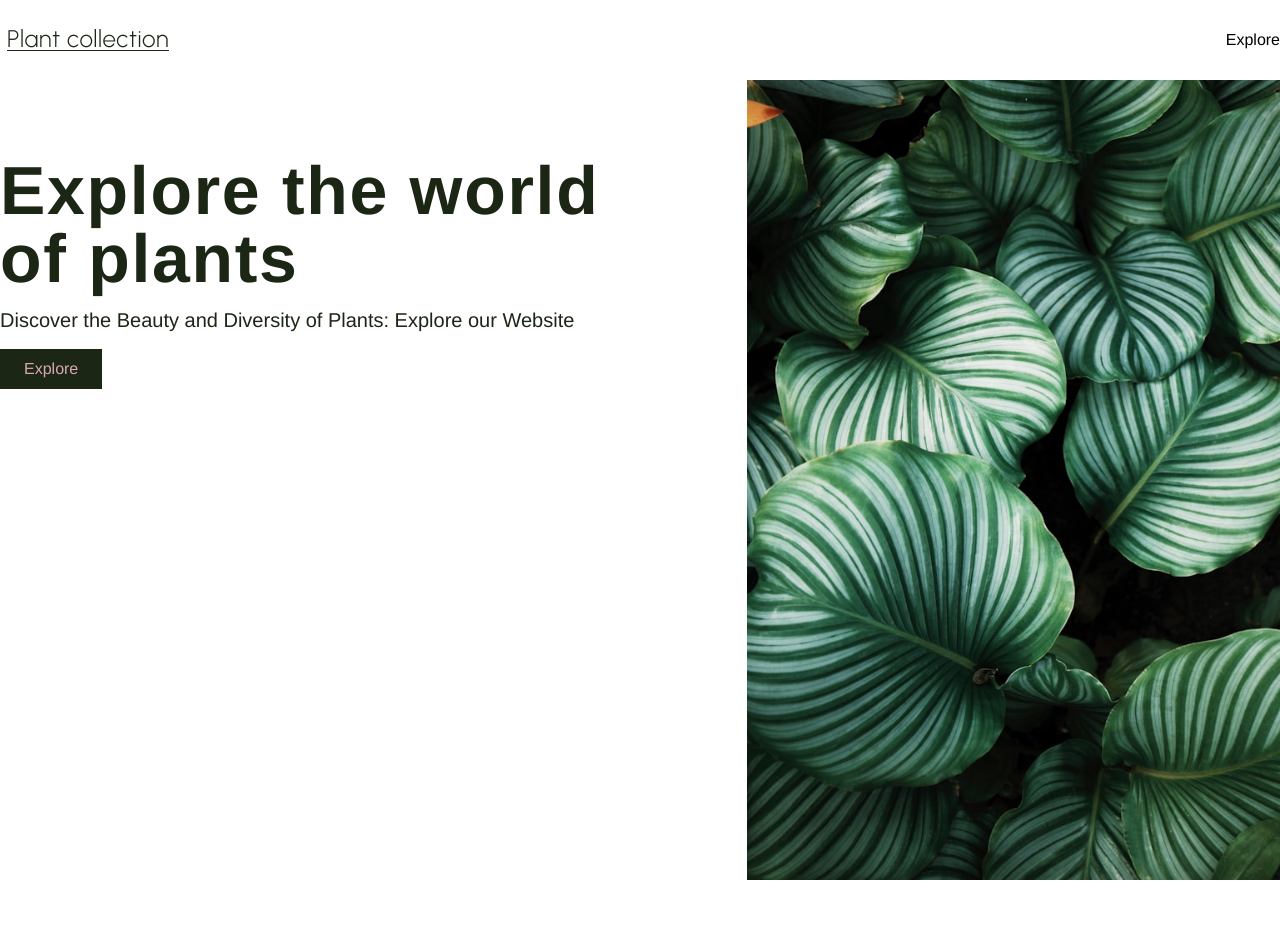
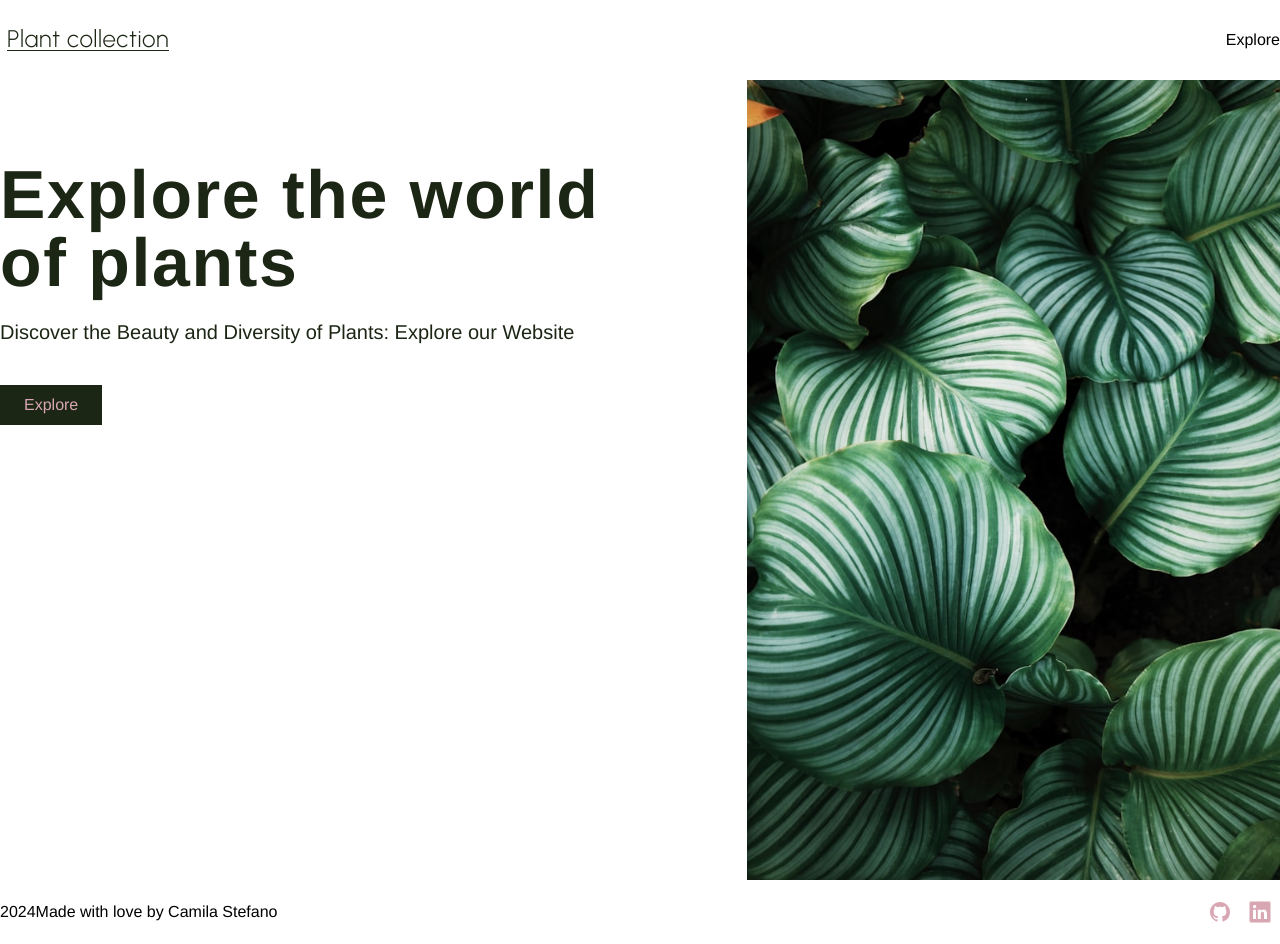
Before and after one commit to camila-stefano/plant-collection, a React (Vite) app: page / in a window 1280 px wide. Before the commit the page ends 880 px from the top, so only its background shows below. Built offline with nearby package versions, Linux system fonts and the light colour scheme; no server answers.

Commit message:
update spacing

```diff
--- a/src/App.jsx
+++ b/src/App.jsx
@@ -1,6 +1,7 @@
 import './App.css'
 import NavBar from './components/NavBar'
 import Hero from './components/Hero'
+import Footer from './components/Footer'
 
 function App() {
 
@@ -8,6 +9,7 @@ function App() {
     <>
       <NavBar />
       <Hero />
+      <Footer />
     </>
   )
 }
--- a/src/components/Hero.jsx
+++ b/src/components/Hero.jsx
@@ -2,10 +2,10 @@ import baclgroundImage from "../assets/background.jpg";
 
 const Hero = () => {
   return (
-    <section className="container mx-auto flex h-96 selection:bg-primaryPink selection:text-light">
-      <div className="flex flex-1 flex-col justify-center gap-y-4 text-primaryGreen font-maison pr-16">
+    <section className="container mx-auto flex selection:bg-primaryPink selection:text-light">
+      <div className="flex flex-1 flex-col pt-20 gap-y-6 text-primaryGreen font-maison pr-16">
         <h1 className="font-bold text-header tracking-wide">Explore the world of plants</h1>
-        <p className="text-lg">Discover the Beauty and Diversity of Plants: Explore our Website
+        <p className="text-lg pb-4">Discover the Beauty and Diversity of Plants: Explore our Website
         </p>
         <button className="bg-primaryGreen text-primaryPink w-fit py-2 px-6">Explore</button>
       </div>
```
